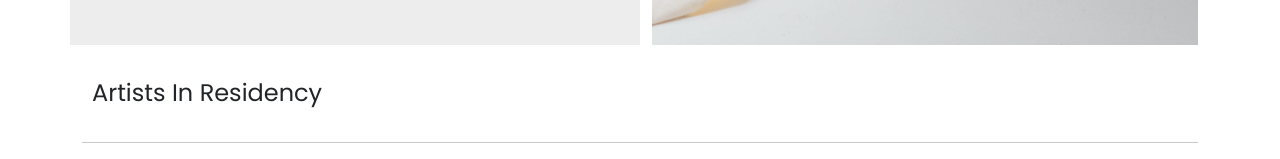
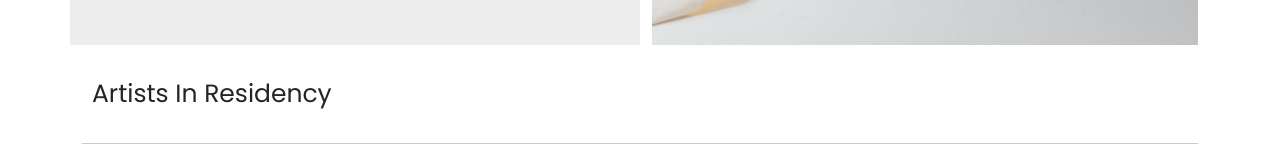
Before and after one commit to annieross10/Brushstrokes, a Django app: page /about/ in a window 1280 px wide. Shown: the part 955-1114 px from the top of the page. Run offline with Django 3.2, Linux system fonts and the light colour scheme; some libraries are stand-ins or nearby versions.

Commit message:
fix bugs for deployment

```diff
--- a/static/css/style.css
+++ b/static/css/style.css
@@ -43,7 +43,7 @@ h1 {
 }
 
 h2 {
-  font-size: 24px;
+  font-size: 25px;
   padding:10px;
   font-weight: normal;
 }
```
